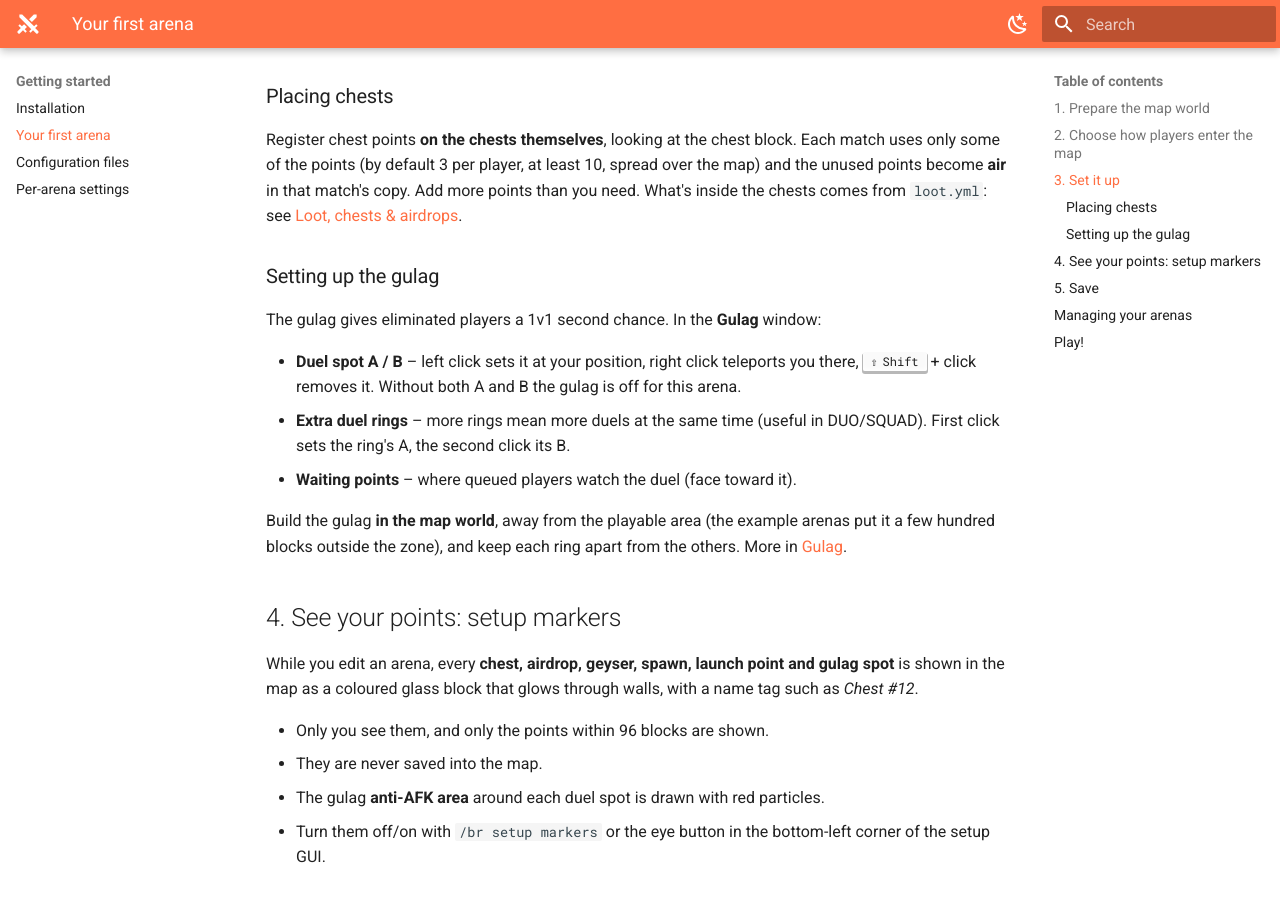
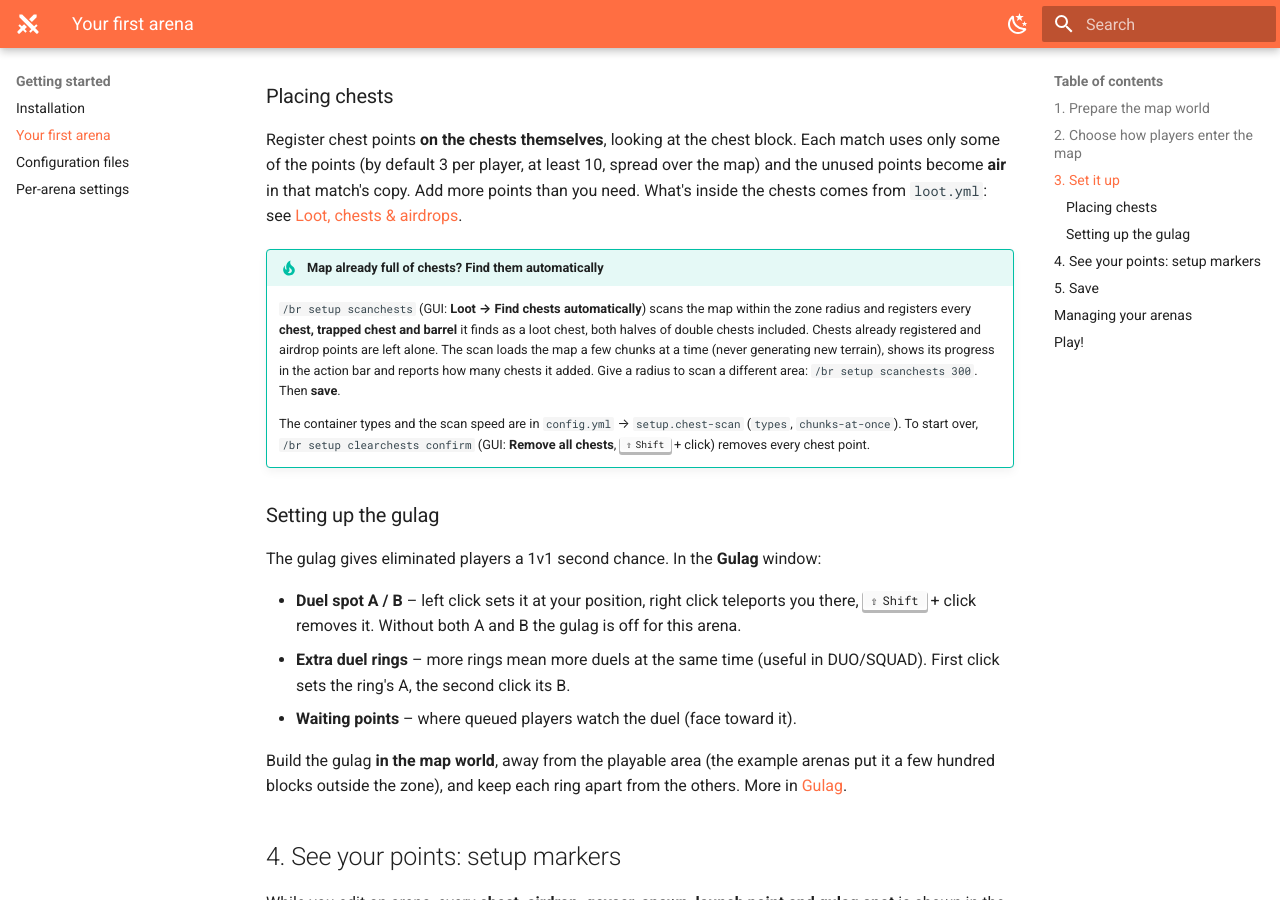
Before and after one commit to Giuseppe-Marco/mrtbattleroyale-wiki, an MkDocs documentation site: the page built from docs/getting-started/first-arena.md, in a window 1280 px wide and 900 px high, scrolled down 2315 px. Built offline with MkDocs 1.6.1 and Material for MkDocs 9.7.7, drawn with Linux system fonts in a browser that asks for light colours.

Commit message:
Automatic chest scan
Co-Authored-By: Claude Opus 5.5 <noreply@anthropic.com>

```diff
--- a/docs/getting-started/first-arena.md
+++ b/docs/getting-started/first-arena.md
@@ -99,6 +99,11 @@ In `SKYDIVE` mode you can add **several launch points** (up to 16): players are
 
 Register chest points **on the chests themselves**, looking at the chest block. Each match uses only some of the points (by default 3 per player, at least 10, spread over the map) and the unused points become **air** in that match's copy. Add more points than you need. What's inside the chests comes from `loot.yml`: see [Loot, chests & airdrops](../gameplay/loot.md).
 
+!!! tip "Map already full of chests? Find them automatically"
+    `/br setup scanchests` (GUI: **Loot → Find chests automatically**) scans the map within the zone radius and registers every **chest, trapped chest and barrel** it finds as a loot chest, both halves of double chests included. Chests already registered and airdrop points are left alone. The scan loads the map a few chunks at a time (never generating new terrain), shows its progress in the action bar and reports how many chests it added. Give a radius to scan a different area: `/br setup scanchests 300`. Then **save**.
+
+    The container types and the scan speed are in `config.yml` → `setup.chest-scan` (`types`, `chunks-at-once`). To start over, `/br setup clearchests confirm` (GUI: **Remove all chests**, ++shift++ + click) removes every chest point.
+
 ### Setting up the gulag
 
 The gulag gives eliminated players a 1v1 second chance. In the **Gulag** window:
```
Also changed, not shown: docs/changelog.md (+1 -0 lines), docs/reference/commands.md (+2 -0 lines).
